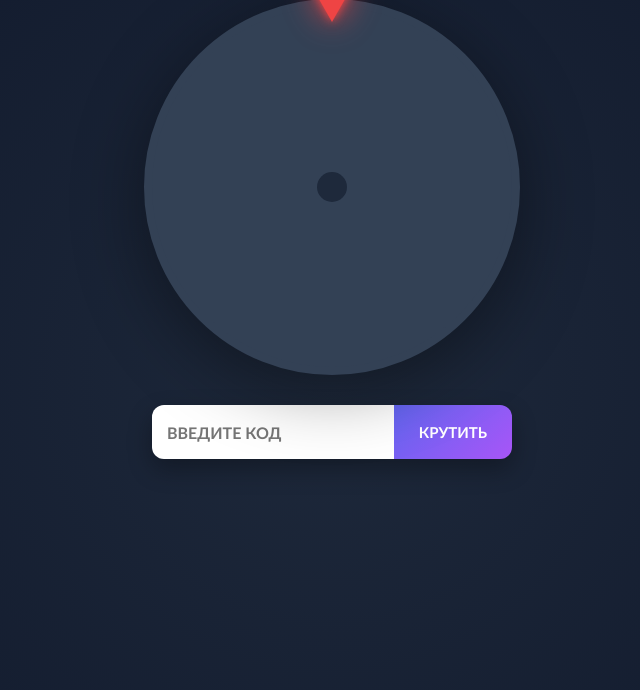
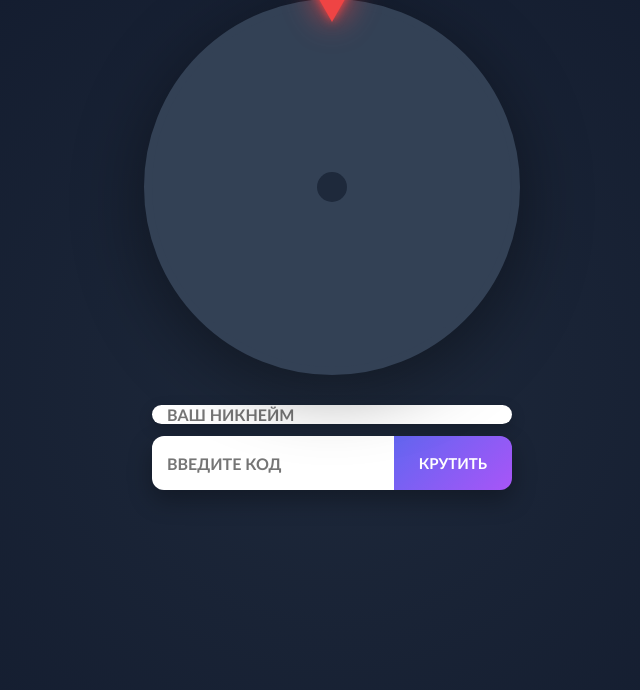
Before and after one commit to phrequencyz/roulette, a Flask app: page / in a window 1280 px wide. Shown: the part 41-731 px from the top of the page, without its empty margins (308-948 px from the left). Run offline with Flask 3, Linux system fonts and the light colour scheme; data that the repository does not hold is empty; some libraries are stand-ins or nearby versions.

Commit message:
Update wheel.html

```diff
--- a/templates/wheel.html
+++ b/templates/wheel.html
@@ -48,16 +48,24 @@
             display: block;
         }
 
+        /* Обёртка для полей ввода */
+        .controls-wrapper {
+            display: flex;
+            flex-direction: column;
+            gap: 12px;
+            margin-top: 30px;
+            width: 100%;
+            max-width: 360px;
+        }
+
         .controls {
             display: flex;
             justify-content: center;
             align-items: stretch;
-            margin-top: 30px;
-            width: 100%;
-            max-width: 360px;
             box-shadow: 0 10px 25px rgba(0,0,0,0.3);
             border-radius: 12px;
             overflow: hidden;
+            width: 100%;
         }
 
         input {
@@ -72,6 +80,13 @@
             font-weight: 600;
             box-sizing: border-box;
             font-family: 'Trebuchet MS', sans-serif;
+        }
+
+        /* Стиль для поля никнейма (отдельное скругление) */
+        #nickname {
+            border-radius: 12px;
+            box-shadow: 0 5px 15px rgba(0,0,0,0.2);
+            width: 100%;
         }
 
         button {
@@ -120,9 +135,13 @@
         <canvas id="canvas" width="360" height="360"></canvas>
     </div>
 
-    <div class="controls">
-        <input type="text" id="promo-code" placeholder="ВВЕДИТЕ КОД">
-        <button id="btn" onclick="spin()">КРУТИТЬ</button>
+    <div class="controls-wrapper">
+        <input type="text" id="nickname" placeholder="ВАШ НИКНЕЙМ">
+
+        <div class="controls">
+            <input type="text" id="promo-code" placeholder="ВВЕДИТЕ КОД">
+            <button id="btn" onclick="spin()">КРУТИТЬ</button>
+        </div>
     </div>
 
     <div id="res"></div>
@@ -171,8 +190,17 @@
         async function spin() {
             const btn = document.getElementById('btn'), resText = document.getElementById('res');
             const codeInput = document.getElementById('promo-code');
+            const nickInput = document.getElementById('nickname');
+
             const code = codeInput.value.trim();
+            const nick = nickInput.value.trim();
 
+            // Проверка ника и кода
+            if (!nick) {
+                resText.style.color = "#f87171";
+                resText.innerText = "⚠️ Введите никнейм!";
+                return;
+            }
             if (!code) {
                 resText.style.color = "#f87171";
                 resText.innerText = "⚠️ Введите код!";
@@ -187,7 +215,11 @@
                 const r = await fetch('/spin', {
                     method: 'POST',
                     headers: { 'Content-Type': 'application/json' },
-                    body: JSON.stringify({ code: code })
+                    // ОТПРАВЛЯЕМ КОД И НИК
+                    body: JSON.stringify({
+                        code: code,
+                        nickname: nick
+                    })
                 });
                 const d = await r.json();
 
```
